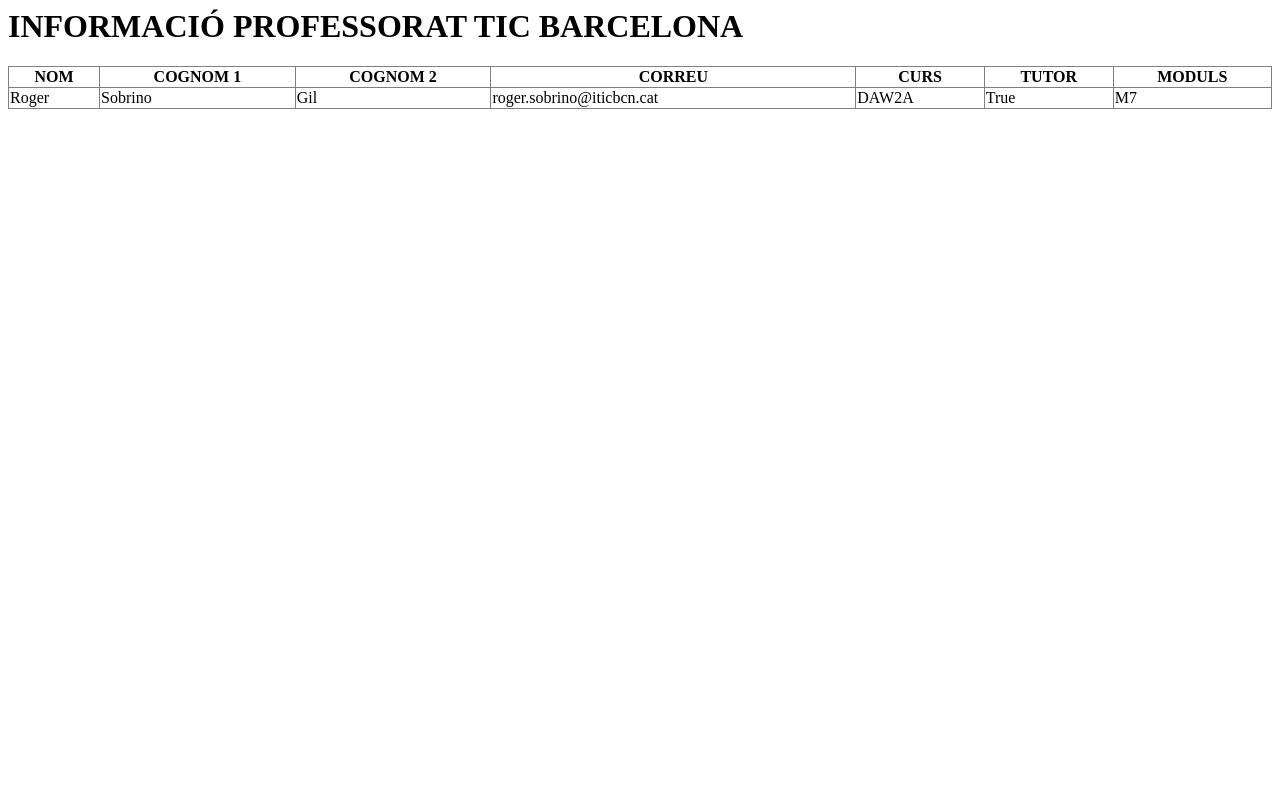
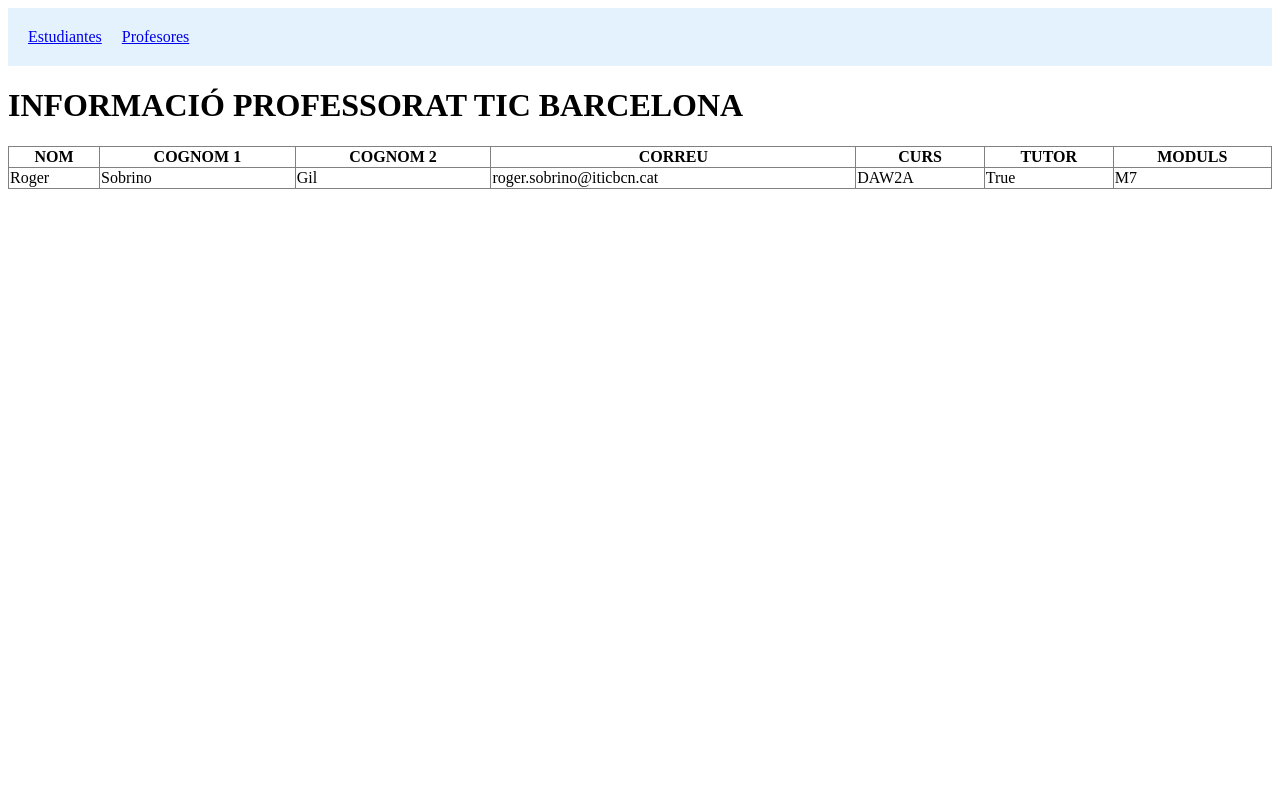
Before and after one commit to Miilenna/django_milena, a Django app: page /centre/teachers/ in a window 1280 px wide. Run offline with Django 5.2, Linux system fonts and the light colour scheme.

Commit message:
commit de clase (poner las img con el header del punto 1)

```diff
--- a/ACTIVITAT_13/TIC_BCN_MVA/centre/urls.py
+++ b/ACTIVITAT_13/TIC_BCN_MVA/centre/urls.py
@@ -3,6 +3,6 @@ from . import views
 
 urlpatterns = [
     path('teachers/', views.profe, name='profe'),
-    path('students/', views.alumn, name='alumn'),
-    path('', views.index, name='index')
+    path('students/', views.alumn, name='alumn')
+    # path('index/', views.index, name='index')
 ]
--- a/ACTIVITAT_13/TIC_BCN_MVA/centre/views.py
+++ b/ACTIVITAT_13/TIC_BCN_MVA/centre/views.py
@@ -4,9 +4,9 @@ from django.template import loader
 
 # Create your views here.
 
-def index(request):
-    template = loader.get_template('index.html')
-    return HttpResponse(template)
+ # def index(request):
+   # template = loader.get_template('index.html')
+    # return HttpResponse(template)
 
 def profe(request):
     professor = {"name":"Roger", "surname1":"Sobrino", "surname2":"Gil", "correu":"roger.sobrino@iticbcn.cat", "curs":"DAW2A", "tutor":True, "moduls": "M7"}
--- a/ACTIVITAT_13/TIC_BCN_MVA/static/styles/header.css
+++ b/ACTIVITAT_13/TIC_BCN_MVA/static/styles/header.css
@@ -1,3 +1,14 @@
-body {
-    background-color: blue;
+* {
+box-sizing: border-box;
 }
+
+nav {
+    background-color: #e3f2fd;
+    margin: 0px;
+    padding: 10px;
+    display: flex;
+
+}
+a{
+    padding: 10px;
+}
--- a/ACTIVITAT_13/TIC_BCN_MVA/templates/head/header.html
+++ b/ACTIVITAT_13/TIC_BCN_MVA/templates/head/header.html
@@ -0,0 +1,15 @@
+<!doctype>
+<html lang="en">
+<head>
+    <meta charset="UTF-8">
+    <meta name="viewport" content="width=device-width, initial-scale=1">
+    <link rel="stylesheet" href="../../static/styles/header.css">
+    <title>Document</title>
+</head>
+<body>
+<nav>
+    <a href="../students">Estudiantes</a>
+    <a href="../teachers">Profesores</a>
+</nav>
+</body>
+</html>
```
Also changed, not shown: ACTIVITAT_13/TIC_BCN_MVA/templates/index.html (+15 -2 lines).
